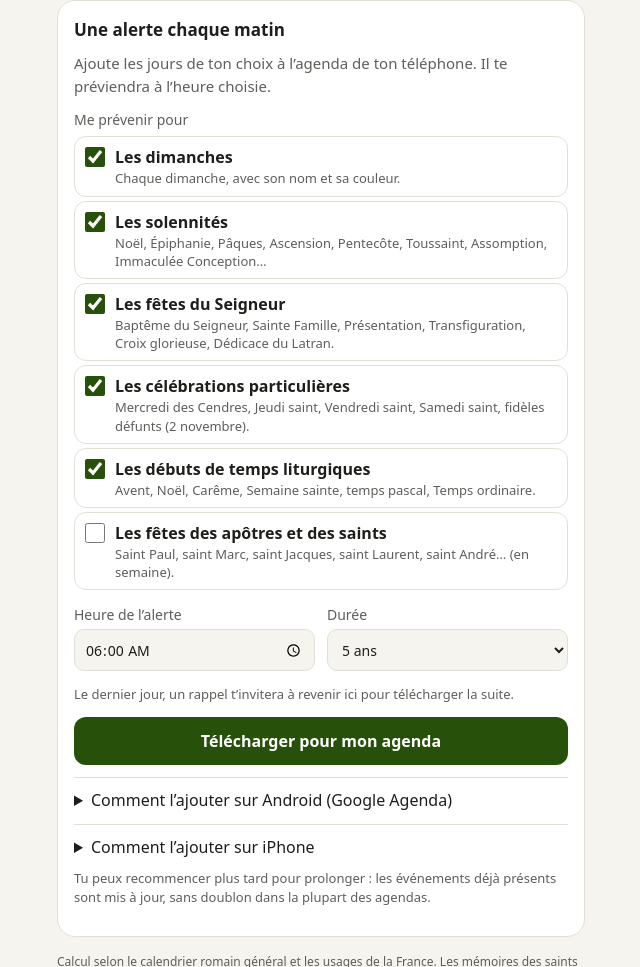
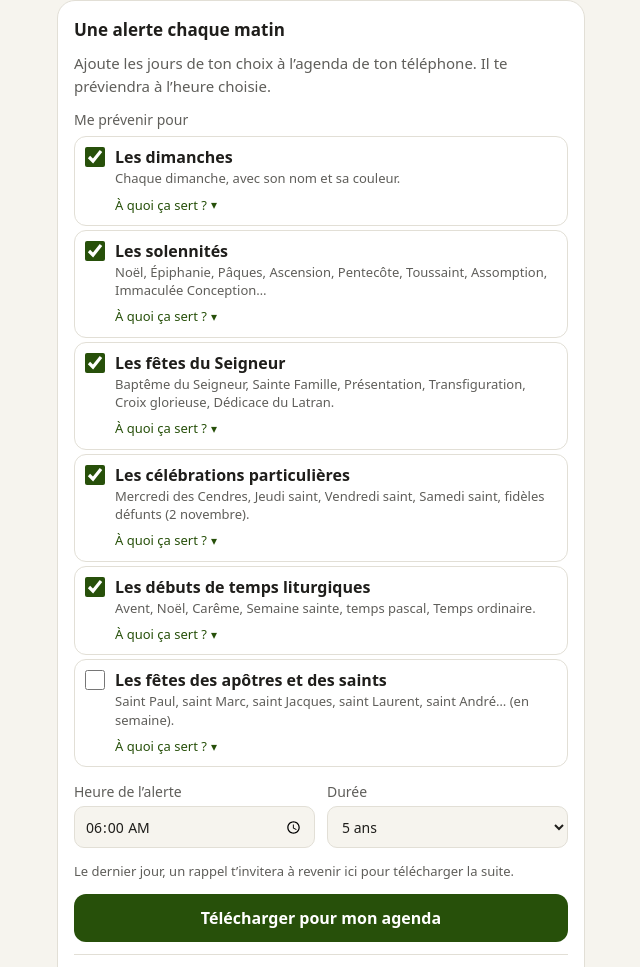
Before and after one commit to pfelix-dot/jour-liturgique, a plain HTML site: page index.html in a window 1280 px wide. Shown: the part 1385-2352 px from the top of the page, without its empty margins (319-959 px from the left). Drawn offline with Linux system fonts and the light colour scheme.

Commit message:
Catégories de rappels : déroulant « À quoi ça sert ? » pour chacune

```diff
--- a/index.html
+++ b/index.html
@@ -72,30 +72,66 @@
       <p class="texte">Ajoute les jours de ton choix à l’agenda de ton téléphone. Il te préviendra à l’heure choisie.</p>
       <fieldset class="categories" id="opt-categories">
         <legend>Me prévenir pour</legend>
+        <div class="cat">
           <label class="case">
             <input type="checkbox" value="dimanche" checked>
             <span><b>Les dimanches</b><small>Chaque dimanche, avec son nom et sa couleur.</small></span>
           </label>
+          <details class="cat-info">
+            <summary>À quoi ça sert ?</summary>
+            <p>Le dimanche est le jour du Seigneur et le service principal de la semaine. Le rappel te donne le nom du dimanche (par exemple « 3e dimanche de l’Avent ») et sa couleur, pour savoir quelle messe préparer dans le missel et quels ornements sortir.</p>
+          </details>
+        </div>
+        <div class="cat">
           <label class="case">
             <input type="checkbox" value="solennite" checked>
             <span><b>Les solennités</b><small>Noël, Épiphanie, Pâques, Ascension, Pentecôte, Toussaint, Assomption, Immaculée Conception…</small></span>
           </label>
+          <details class="cat-info">
+            <summary>À quoi ça sert ?</summary>
+            <p>Les solennités sont les plus grandes célébrations de l’année. Beaucoup tombent en semaine (Ascension, Toussaint, Assomption, Immaculée Conception…) : la messe est alors aussi festive qu’un dimanche, avec Gloria, Credo, parfois l’encens, et souvent plus de servants. Ce sont les jours qu’on risque le plus d’oublier.</p>
+          </details>
+        </div>
+        <div class="cat">
           <label class="case">
             <input type="checkbox" value="fete-seigneur" checked>
             <span><b>Les fêtes du Seigneur</b><small>Baptême du Seigneur, Sainte Famille, Présentation, Transfiguration, Croix glorieuse, Dédicace du Latran.</small></span>
           </label>
+          <details class="cat-info">
+            <summary>À quoi ça sert ?</summary>
+            <p>Ces fêtes célèbrent le Christ lui-même. Contrairement aux fêtes des saints, elles peuvent remplacer un dimanche du Temps ordinaire : ce jour-là, on ne prend pas la messe du dimanche mais celle de la fête, avec une autre couleur. Le rappel évite de préparer la mauvaise messe.</p>
+          </details>
+        </div>
+        <div class="cat">
           <label class="case">
             <input type="checkbox" value="particulier" checked>
             <span><b>Les célébrations particulières</b><small>Mercredi des Cendres, Jeudi saint, Vendredi saint, Samedi saint, fidèles défunts (2 novembre).</small></span>
           </label>
+          <details class="cat-info">
+            <summary>À quoi ça sert ?</summary>
+            <p>Ce ne sont pas des messes comme les autres : imposition des cendres, lavement des pieds, procession au reposoir, vénération de la croix, Vigile pascale avec le feu nouveau et le cierge pascal, messe pour les défunts. Elles ont leurs propres gestes et demandent souvent une répétition à l’avance.</p>
+          </details>
+        </div>
+        <div class="cat">
           <label class="case">
             <input type="checkbox" value="debut" checked>
             <span><b>Les débuts de temps liturgiques</b><small>Avent, Noël, Carême, Semaine sainte, temps pascal, Temps ordinaire.</small></span>
           </label>
+          <details class="cat-info">
+            <summary>À quoi ça sert ?</summary>
+            <p>Chaque temps liturgique a sa couleur et sa partie du missel. Le jour où un temps commence, la couleur des ornements change (violet pour l’Avent et le Carême, blanc pour Noël et Pâques, vert pour le Temps ordinaire) et il faut déplacer les signets du missel.</p>
+          </details>
+        </div>
+        <div class="cat">
           <label class="case">
             <input type="checkbox" value="saint">
             <span><b>Les fêtes des apôtres et des saints</b><small>Saint Paul, saint Marc, saint Jacques, saint Laurent, saint André… (en semaine).</small></span>
           </label>
+          <details class="cat-info">
+            <summary>À quoi ça sert ?</summary>
+            <p>Ce sont les fêtes des apôtres, des évangélistes et de quelques grands saints. Elles tombent en semaine, avec une messe plus simple (Gloria, mais pas de Credo) et une couleur propre : rouge pour les martyrs, blanc pour les autres. Utile si tu sers aussi la messe de semaine.</p>
+          </details>
+        </div>
       </fieldset>
       <p class="erreur" id="cat-erreur" hidden>Coche au moins une catégorie.</p>
       <div class="options">
--- a/style.css
+++ b/style.css
@@ -131,10 +131,20 @@ button { font: inherit; color: inherit; cursor: pointer; }
 }
 .categories { border: 0; padding: 0; margin: 0 0 14px; display: grid; gap: 4px; }
 .categories legend { font-size: 14px; color: var(--texte-2); margin-bottom: 6px; padding: 0; }
+.cat { border: 1px solid var(--bord); border-radius: 12px; }
 .categories .case {
-  display: flex; align-items: flex-start; gap: 10px; padding: 8px 10px;
-  border: 1px solid var(--bord); border-radius: 12px; cursor: pointer;
+  display: flex; align-items: flex-start; gap: 10px; padding: 8px 10px 4px;
+  cursor: pointer;
 }
+.cat-info { margin: 0; border: 0; padding: 0 10px 8px 40px; }
+.cat-info summary {
+  font-size: 13px; font-weight: 500; color: var(--accent); list-style: none; cursor: pointer;
+  display: inline-flex; align-items: center; gap: 4px; padding: 2px 0;
+}
+.cat-info summary::-webkit-details-marker { display: none; }
+.cat-info summary::after { content: "▾"; font-size: 12px; transition: transform .15s; }
+.cat-info[open] summary::after { transform: rotate(180deg); }
+.cat-info p { margin: 6px 0 2px; font-size: 13px; line-height: 1.5; color: var(--texte); }
 .categories input { width: 20px; height: 20px; margin: 2px 0 0; flex: none; accent-color: var(--accent); }
 .categories b { display: block; font-weight: 600; }
 .categories small { display: block; font-size: 13px; color: var(--texte-2); line-height: 1.4; }
--- a/sw.js
+++ b/sw.js
@@ -1,5 +1,5 @@
 /* Mode hors ligne : on sert les fichiers depuis le cache, puis on les met à jour en arrière-plan. */
-var VERSION = 'jour-liturgique-v4';
+var VERSION = 'jour-liturgique-v5';
 var FICHIERS = [
   './', 'index.html', 'style.css', 'app.js', 'liturgie.js', 'manifest.webmanifest',
   'icons/icon.svg', 'icons/icon-192.png', 'icons/icon-512.png', 'icons/apple-touch-icon.png'
```
Lines whose indentation alone changed are shown as unchanged.
